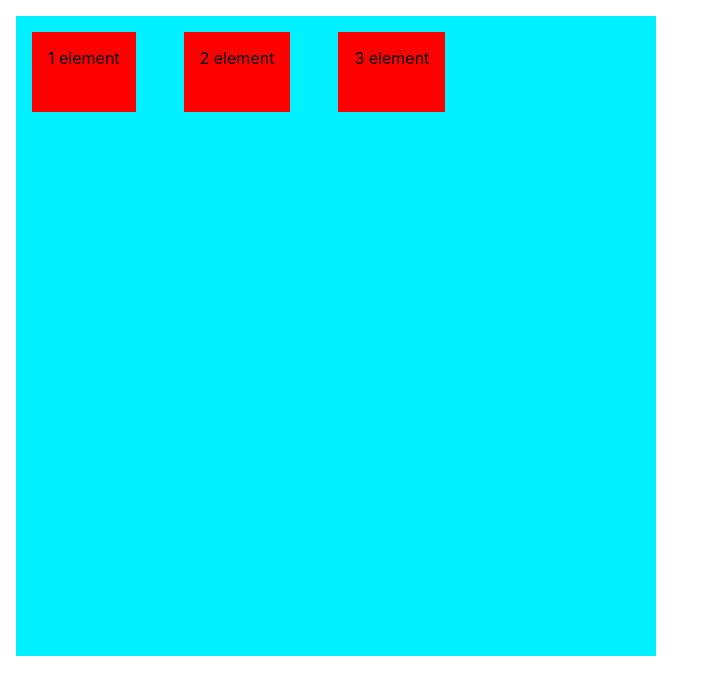
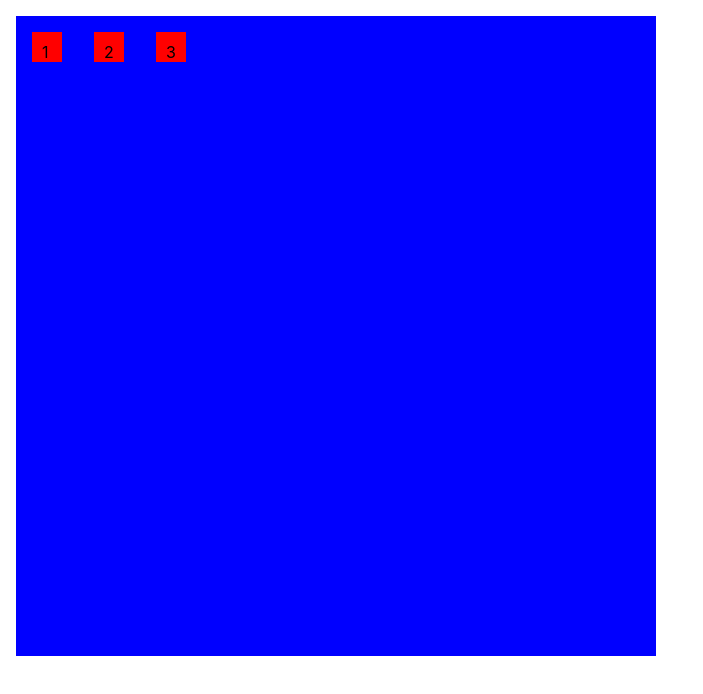
Before and after one commit to Eneko96/DragAndDrop, a React (Vite) app: page / in a window 1280 px wide. Shown: the top 694 px of the page, without its empty margins (0-703 px from the left). Built offline with nearby package versions, Linux system fonts and the light colour scheme.

Commit message:
cleaned up project and added same but clean functionalities

```diff
--- a/package.json
+++ b/package.json
@@ -12,6 +12,7 @@
     "react-dom": "^18.0.0"
   },
   "devDependencies": {
+    "@types/node": "^17.0.41",
     "@types/react": "^18.0.0",
     "@types/react-dom": "^18.0.0",
     "@vitejs/plugin-react": "^1.3.0",
--- a/src/App.css
+++ b/src/App.css
@@ -60,8 +60,8 @@ button {
 .draggable {
   position: relative;
   background-color: red;
-  padding: 1rem;
-  height: 3rem;
+  padding: 10px;
+  height: 30px;
   margin: 1rem;
   user-select: none;
 }
--- a/src/App.tsx
+++ b/src/App.tsx
@@ -1,14 +1,15 @@
 import './App.css'
 import DragWrap from './DragWrap'
-import { DragWrapper } from './DragWrapper'
+import { DragWrapper } from './components/DragWrapper/DragWrapper'
+import { Draggable } from './components/Draggable/Draggable'
 
 function App() {
 
   return (
     <DragWrapper>
-      <div>1 element</div>
-      <div>2 element</div>
-      <div>3 element</div>
+      <Draggable id='1'>1</Draggable>
+      <Draggable id='2'>2</Draggable>
+      <Draggable id='3'>3</Draggable>
     </DragWrapper>
   )
 }
--- a/src/DragWrapper.tsx
+++ /dev/null
@@ -1,113 +0,0 @@
-import { Drag } from "./dragger";
-import React, { MouseEvent, useRef, useState } from "react";
-/**
- * I want a component that wraps a n-draggable elements
- */
-
- interface IElement {
-  id?: string;
-  position?: {
-    x?: number;
-    y?: number;
-  }
-}
-
-interface IDraggable {
-  ref: React.Ref<any>
-  children: React.ReactNode
-  id: string
-}
-
-const Draggable: React.FC<IDraggable> = React.forwardRef(({ children, id }, ref) => {
-  return (
-    <div
-      className="draggable"
-      id={id}
-      ref={ref}
-    >
-      {children}
-    </div>
-  );
-})
-
-export const DragWrapper: React.FC<any> = ({ children }) => {
-  const [isDragging, setIsDragging] = useState<boolean>(false)
-  const [dragElement, setDragElement] = useState<number|null>(null)
-  const childRef = useRef(null)
-  const parentRef = useRef(null);
-  const setChildRef = (index:number) => (el:React.ReactElement) => childRef[index] = el
-
-  const handleMouseDown = (e: MouseEvent<HTMLElement>) => {
-    const inElement = () => {
-      for (let i = 0; i < Object.keys(childRef).length-1; i++) {
-        const element = childRef[i] as HTMLElement
-        console.log('1', e.clientX, '2', element.getBoundingClientRect().x)
-        const elementPosition = element.getBoundingClientRect()
-        const { clientX: x, clientY: y } = e
-        const { bottom: parentBottom, top: parentTop, left: parentLeft, right: parentRight } = elementPosition
-        if (x > parentLeft && x < parentRight && y > parentTop && y < parentBottom) {
-          setDragElement(i)
-          setIsDragging(true)
-        }
-      }
-    }
-    inElement()
-  }
-
-  const handleMouseMove = (e: MouseEvent<HTMLElement>) => {
-    if (isDragging) {
-      const element = childRef[dragElement]
-      const recalc = +element.id !== 0 ? element.offsetWidth * Number(element.id) : element.offsetWidth
-      const recalc2 = +element.id !== 0 ? element.offsetHeight * Number(element.id) : element.offsetHeight
-      console.log(element.id)
-      element.style.left = e.clientX - recalc + 'px'
-      element.style.top = e.clientY - recalc2 +'px'
-      const isTouching = Object.entries(childRef).find(([key, value]) => {
-        if (key !== 'current' && key !== (dragElement as number).toString()) {
-          const elementPosition = value.getBoundingClientRect() as DOMRect
-          const { bottom: parentBottom, top: parentTop, left: parentLeft, right: parentRight } = elementPosition
-          const { clientX: x, clientY: y } = e
-          return x > parentLeft && x < parentRight && y > parentTop && y < parentBottom
-        }
-      })
-      if (isTouching?.length > 0) {
-        console.log('touching')
-        const [,value] = isTouching
-        value.style.left = '0px'
-        value.style.top = '0px'
-        value.style.transition = 'left 0.2s, top 0.2s';
-        value.addEventListener('transitionend', () => {
-          value.style.transition = ''
-        })
-      }
-    }
-  }
-
-  const handleMouseUp = (e: MouseEvent<HTMLElement>) => {
-    if (isDragging) {
-      const element = childRef[dragElement]
-      element.style.left = e.clientX - element.offsetWidth +'px'
-      element.style.top = e.clientY - element.offsetHeight +'px'
-    }
-    setIsDragging(false)
-  }
-
-  return (
-    <div
-      className="drag-container"
-      ref={parentRef}
-      onMouseDown={handleMouseDown}
-      onMouseMove={handleMouseMove}
-      onMouseUp={handleMouseUp}
-      style={{ backgroundColor: '#00f0ff'}}
-    >
-      {children.map((child:any, index:any) => (
-        <Draggable
-          ref={setChildRef(index)}
-          id={index}
-          key={index+75}>{child}
-        </Draggable>
-        ))}
-    </div>
-  )
-}
--- /dev/null
+++ b/src/components/DragWrapper/DragWrapper.tsx
@@ -0,0 +1,59 @@
+import React, { Children, cloneElement, createRef, ReactElement, RefObject, useEffect, useRef, useState } from "react"
+import { _inBoundaries } from "./utils"
+import { pConsole } from '@lib'
+
+interface IDragWrapper {
+  children: React.ReactNode | React.ReactNode[]
+}
+type SafeClone = ReactElement<any, string | React.JSXElementConstructor<any>>
+
+export const DragWrapper: React.FC<IDragWrapper> = ({children}) => {
+  const arrayChildren = Children.toArray(children)
+  const refs = useRef(arrayChildren.map(createRef))
+  const parentRef = useRef<HTMLDivElement>(null)
+  const currentChild = useRef<React.RefObject<unknown>|null>(null)
+
+  useEffect(() => {
+    if (refs.current[0]) {
+      console.log(refs.current[0])
+    }
+  }, [refs])
+
+  const handleMouseDown = (mouse: React.MouseEvent<HTMLDivElement>) => {
+    refs.current.map((child, idx) => {
+      const safe = child as React.RefObject<HTMLElement>
+      if (_inBoundaries({child: safe, mouse})) {
+        pConsole(`in element ${idx}`)
+        currentChild.current = child.current as React.RefObject<unknown>
+      }
+    })
+  }
+
+  const handleMouseMove = (mouse: React.MouseEvent<HTMLDivElement>) => {
+    if (currentChild.current) {
+      console.log(currentChild.current)
+      const child: HTMLElement = currentChild.current as unknown as HTMLElement
+      child.style.left = mouse.clientX + 'px'
+      child.style.top = mouse.clientY + 'px'
+    }
+  }
+
+  const handleMouseUp = (mouse: React.MouseEvent<HTMLDivElement>) => {
+    if (currentChild.current) {
+      currentChild.current = null
+    }
+  }
+
+  return (
+    <div ref={parentRef}
+      style={{ width: '40rem', height: '40rem', backgroundColor: 'blue', display: 'flex' }}
+      onMouseDown={handleMouseDown}
+      onMouseMove={handleMouseMove}
+      onMouseUp={handleMouseUp}
+    >
+      {arrayChildren.map((child, idx:number) => {
+        return cloneElement((child as SafeClone), { ref: refs.current[idx]})
+      })}
+    </div>
+  )
+}
--- /dev/null
+++ b/src/components/DragWrapper/utils.ts
@@ -0,0 +1,17 @@
+import React from "react";
+interface IProps {
+  child: React.RefObject<HTMLElement>,
+  mouse: React.MouseEvent<HTMLDivElement>
+}
+
+export const _inBoundaries = ({child, mouse}:IProps) => {
+  const { clientX: x, clientY: y } = mouse
+  const childBoudaries = child.current?.getBoundingClientRect()
+  const { left, right, top, bottom } = childBoudaries as DOMRect
+
+  const inAxisX = x > left && x < right
+  const inAxisY = y > top && y < bottom
+
+  if (inAxisX && inAxisY) return true
+  return false
+}
--- /dev/null
+++ b/src/components/Draggable/Draggable.css
@@ -0,0 +1,9 @@
+.draggable {
+  position: relative;
+  width: 10px;
+  height: 10px;
+}
+
+.draggable:focus {
+  outline: 1rem solid red;
+}
--- /dev/null
+++ b/src/components/Draggable/Draggable.tsx
@@ -0,0 +1,15 @@
+import { cloneElement, createRef, forwardRef, LegacyRef, ReactNode, useRef } from 'react'
+import './Draggable.css'
+
+interface IDraggable {
+  id: string,
+  children?: React.ReactNode
+}
+
+export const Draggable: React.FC<IDraggable> = forwardRef(({id, children}, ref:LegacyRef<HTMLDivElement>) => {
+  return (
+    <div className='draggable' id={id} ref={ref}>
+      {children}
+    </div>
+  )
+})
--- /dev/null
+++ b/src/lib/index.ts
@@ -0,0 +1,3 @@
+import { pConsole } from "./prettier";
+
+export { pConsole }
--- /dev/null
+++ b/src/lib/prettier.ts
@@ -0,0 +1,4 @@
+
+export const pConsole = (text: string) => {
+  return console.log('%c'+text, 'background-color: orange; color: purple')
+}
--- a/vite.config.ts
+++ b/vite.config.ts
@@ -1,7 +1,13 @@
 import { defineConfig } from 'vite'
 import react from '@vitejs/plugin-react'
+import * as path from 'path'
 
 // https://vitejs.dev/config/
 export default defineConfig({
-  plugins: [react()]
+  plugins: [react()],
+  resolve: {
+    alias: {
+      "@lib": path.resolve(__dirname, './src/lib')
+    }
+  }
 })
```
Also changed, not shown: tsconfig.json (+20 -4 lines).
